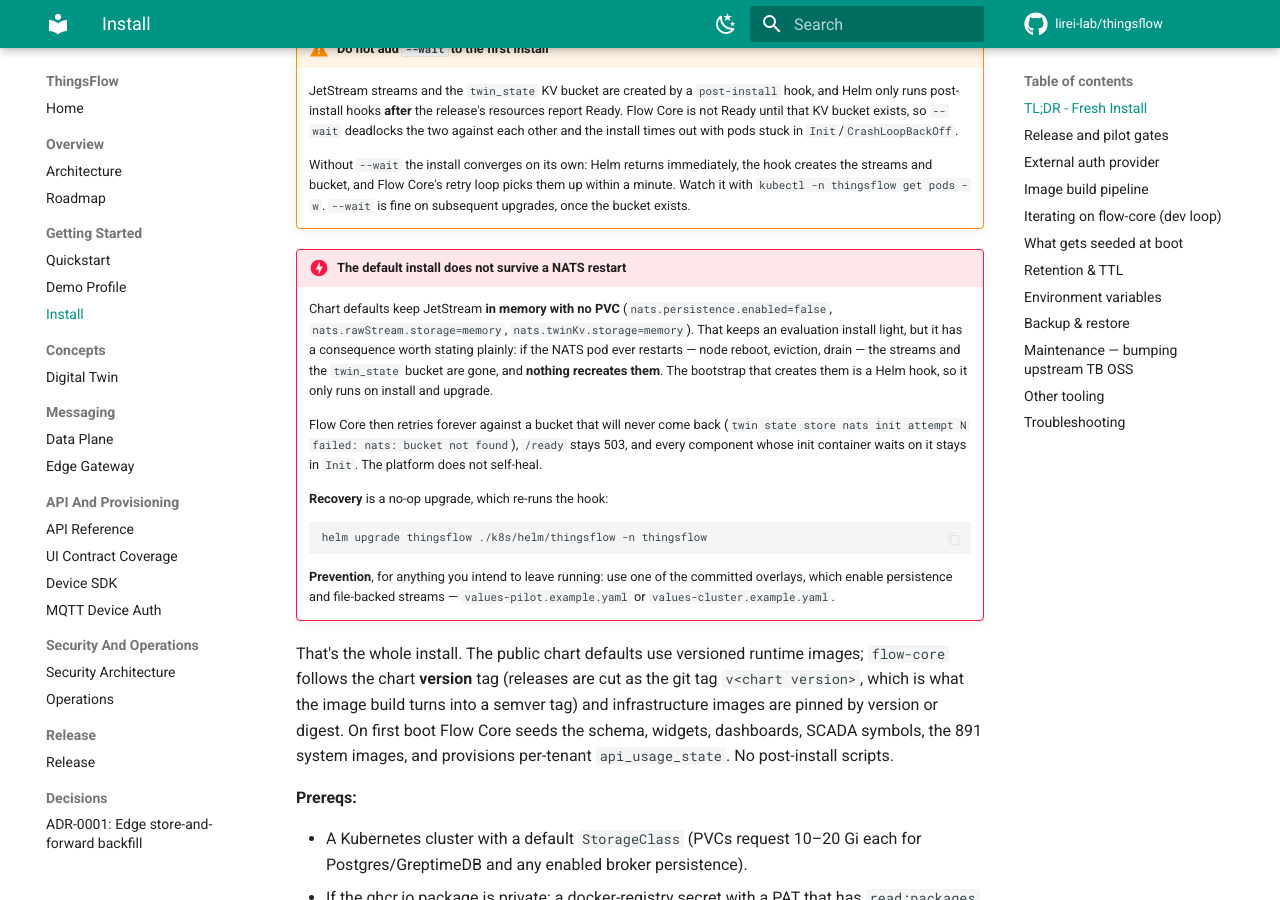
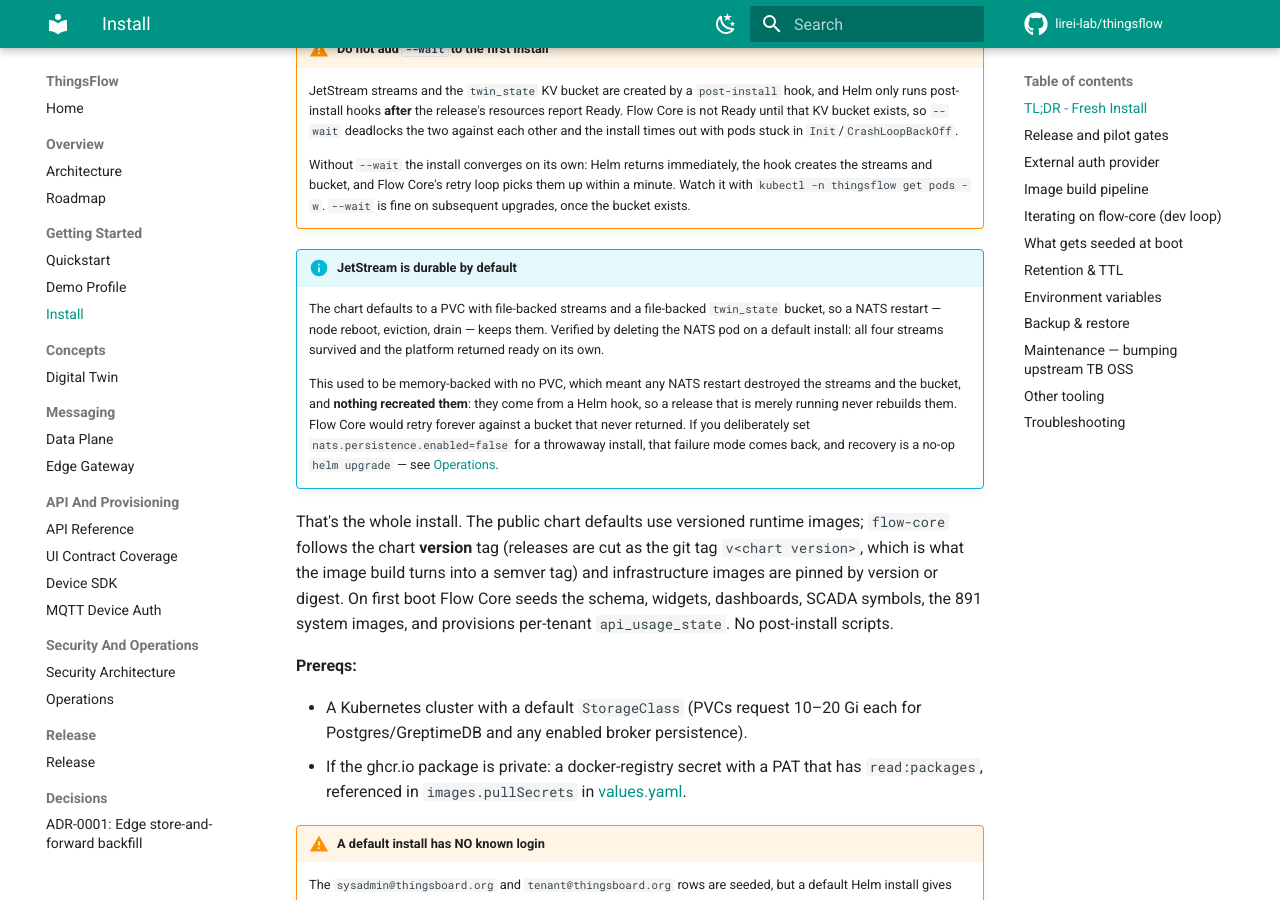
Before and after one commit to lirei-lab/thingsflow, an MkDocs documentation site: the page built from docs/INSTALL.md, in a window 1280 px wide and 900 px high, scrolled down 766 px. Built offline with MkDocs 1.6.1 and Material for MkDocs 9.7.7, drawn with Linux system fonts in a browser that asks for light colours; comment, search, counter and statistics services are not loaded.

Commit message:
feat(nats): make JetStream durable by default
The chart defaulted to memory storage with no PVC. Any NATS restart -- node
reboot, eviction, drain -- destroyed the streams and the twin_state bucket, and
nothing recreated them: they come from a Helm post-install/post-upgrade hook, so
a release that is merely running never rebuilds them. Flow Core then retried
forever against a bucket that would not come back, /ready stayed 503, and every
component whose init container waits on it stayed in Init. Recovery required a
manual `helm upgrade`.

Observed on a default install after the node was disturbed, not hypothesised.

An evaluation deployment that permanently breaks on a pod restart is the wrong
default, so durability now wins over saving a PVC. persistence.enabled=true and
all four streams plus the KV are file-backed; both committed production overlays
already did this, so only the default path changes.

VERIFIED, not assumed: installed with the new defaults, confirmed all four
streams render as storage=file, deleted the NATS pod outright, and checked
afterwards -- TF_RAW, TF_ENTITY, TF_ALARMS and KV_twin_state all survived, every
pod returned healthy on its own, and flow-core answered /ready with 200. No
manual intervention.

Sizing: the retention guard in verify.sh refuses an install whose file-backed
stream caps plus the KV exceed 70% of the NATS PVC. Putting those caps on disk
for the first time makes that budget load-bearing on a plain `helm install`, so
a test now asserts the defaults satisfy it (3 x 2Gi against a 14Gi budget). I
hit that guard once already with an oversized benchmark profile; this stops the
default tripping it.

The test that pinned the old behaviour asserted `storage: "memory"` as an
invariant. It now asserts the opposite, with the failure mode written into the
assertion message so the next person to flip it back reads why not.

Docs updated in both directions: INSTALL.md states the default is durable and
what happens if you deliberately disable it, and the OPERATIONS.md runbook now
frames lost streams as something to expect only when the PVC was lost or
persistence was switched off, rather than after any restart.

Co-Authored-By: Claude Opus 5 (1M context) <noreply@anthropic.com>

````diff
--- a/docs/INSTALL.md
+++ b/docs/INSTALL.md
@@ -47,29 +47,19 @@ helm install thingsflow oci://ghcr.io/lirei-lab/charts/thingsflow \
     `kubectl -n thingsflow get pods -w`. `--wait` is fine on subsequent
     upgrades, once the bucket exists.
 
-!!! danger "The default install does not survive a NATS restart"
-    Chart defaults keep JetStream **in memory with no PVC**
-    (`nats.persistence.enabled=false`, `nats.rawStream.storage=memory`,
-    `nats.twinKv.storage=memory`). That keeps an evaluation install light, but
-    it has a consequence worth stating plainly: if the NATS pod ever restarts —
-    node reboot, eviction, drain — the streams and the `twin_state` bucket are
-    gone, and **nothing recreates them**. The bootstrap that creates them is a
-    Helm hook, so it only runs on install and upgrade.
+!!! info "JetStream is durable by default"
+    The chart defaults to a PVC with file-backed streams and a file-backed
+    `twin_state` bucket, so a NATS restart — node reboot, eviction, drain —
+    keeps them. Verified by deleting the NATS pod on a default install: all four
+    streams survived and the platform returned ready on its own.
 
-    Flow Core then retries forever against a bucket that will never come back
-    (`twin state store nats init attempt N failed: nats: bucket not found`),
-    `/ready` stays 503, and every component whose init container waits on it
-    stays in `Init`. The platform does not self-heal.
-
-    **Recovery** is a no-op upgrade, which re-runs the hook:
-
-    ```bash
-    helm upgrade thingsflow ./k8s/helm/thingsflow -n thingsflow
-    ```
-
-    **Prevention**, for anything you intend to leave running: use one of the
-    committed overlays, which enable persistence and file-backed streams —
-    `values-pilot.example.yaml` or `values-cluster.example.yaml`.
+    This used to be memory-backed with no PVC, which meant any NATS restart
+    destroyed the streams and the bucket, and **nothing recreated them**: they
+    come from a Helm hook, so a release that is merely running never rebuilds
+    them. Flow Core would retry forever against a bucket that never returned.
+    If you deliberately set `nats.persistence.enabled=false` for a throwaway
+    install, that failure mode comes back, and recovery is a no-op
+    `helm upgrade` — see [Operations](OPERATIONS.md).
 
 That's the whole install. The public chart defaults use versioned runtime
 images; `flow-core` follows the chart **version** tag (releases are cut as the
````
Also changed, not shown: docs/OPERATIONS.md (+3 -2 lines), 2 other files.
